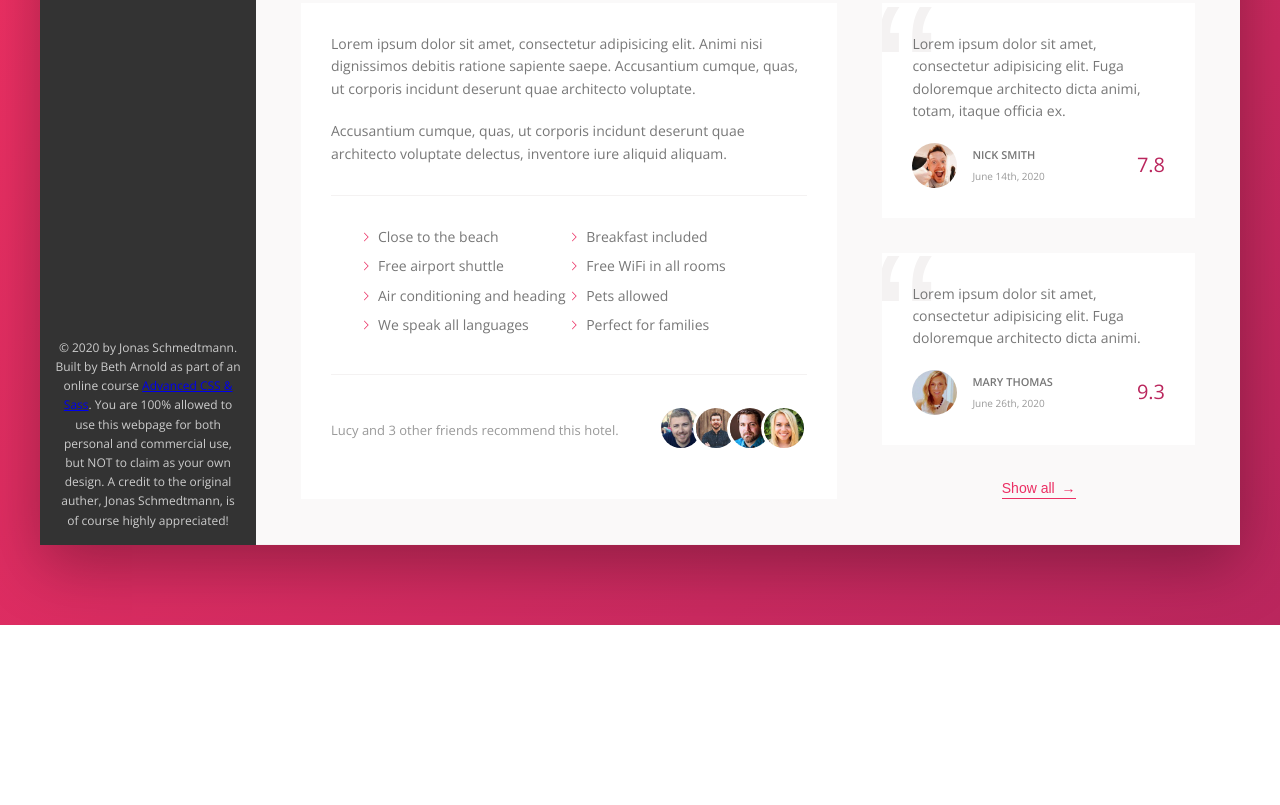
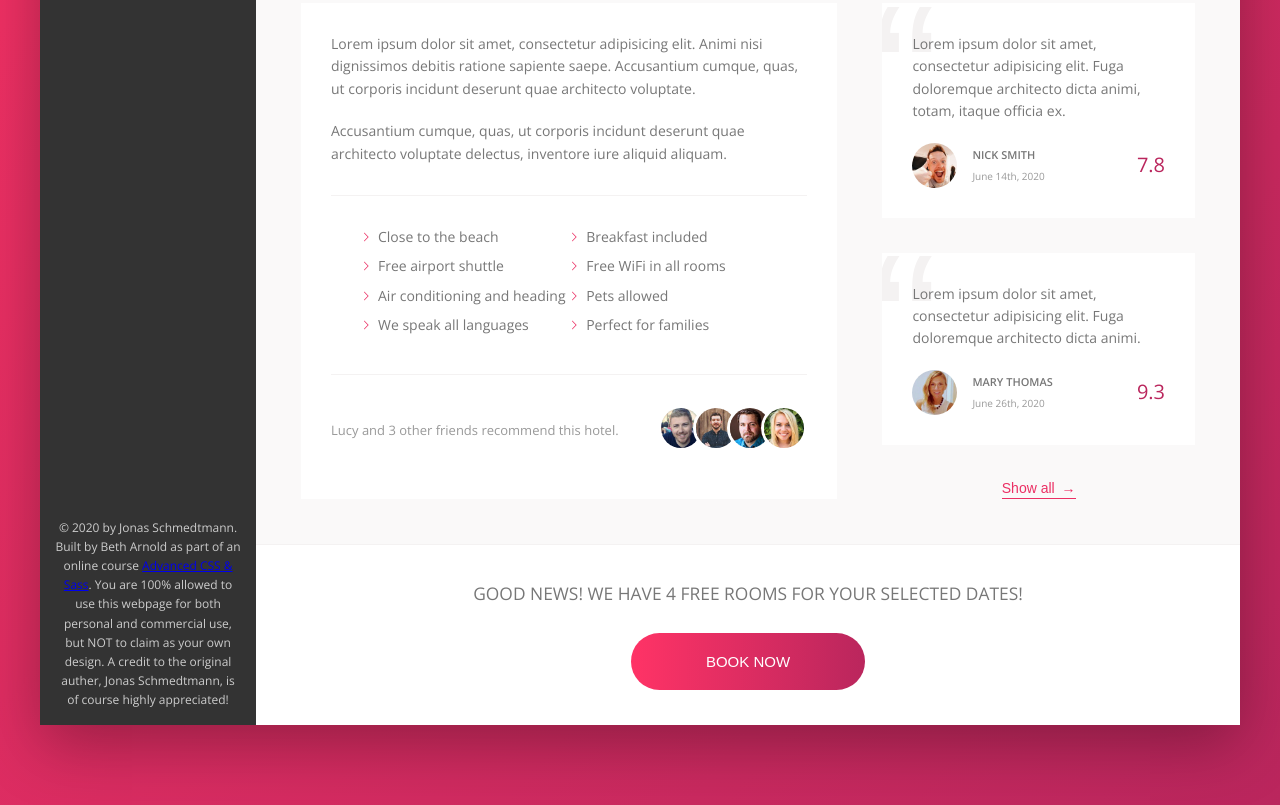
Before and after one commit to BETH-A/Trillo, a website: page starter/index.html in a window 1280 px wide. Shown: the part 644-1449 px from the top of the page. Before the commit the page ends 1269 px from the top, so only its background shows below. Drawn offline with nearby package versions, Linux system fonts and the light colour scheme.

Commit message:
Build & Style the Call To Action Section

```diff
--- a/starter/index.html
+++ b/starter/index.html
@@ -196,6 +196,16 @@
                             <button class="btn-inline">Show all <span>&rarr;</span></button>
                         </div>
                     </div>
+
+                    <div class="cta">
+                        <h2 class="cta__book-now">
+                            Good news! We have 4 free rooms for your selected dates!
+                        </h2>
+                        <button class="btn">
+                            <span class="btn__visible">Book now</span>
+                            <span class="btn__invisible">Only 4 rooms left</span>
+                        </button>
+                    </div>
                 </main>
             </div>
         </div>
--- a/starter/sass/_components.scss
+++ b/starter/sass/_components.scss
@@ -454,4 +454,68 @@
 }
 
 ///////////////////////////////////////
-//RECOMMEND
+//CALL TO ACTION
+.cta {
+    padding: 3.5rem 0;
+    text-align: center;
+
+    &__book-now {
+        font-size: 1.74rem;
+        font-weight: 400;
+        text-transform: uppercase;
+        margin-bottom: 2.5rem;
+    }
+}
+
+///////////////////////////////////////
+//button
+.btn {
+    font-size: 1.5rem;
+    font-weight: 300;
+    border: none;
+    border-radius: 10rem;
+    text-transform: uppercase;
+    background-image: linear-gradient(to right, var(--color-primary-light), var(--color-primary-dark));
+    color: #fff;
+    position: relative;
+    overflow: hidden;
+    cursor: pointer;
+
+    & > * {
+        display: inline-block;
+        height: 100%;
+        width: 100%;
+        transition: all .2s;
+
+    }
+
+    &__visible {
+        padding: 2rem 7.5rem;
+
+    }
+
+    &__invisible {
+        position: absolute;
+        padding: 2rem 0;
+        left: 0;
+        top: -100%;
+    }
+
+    &:hover {
+        background-image: linear-gradient(to left, var(--color-primary-light), var(--color-primary-dark));
+
+    }
+
+    &:hover &__visible {
+        transform: translateY(100%);
+    }
+
+    &:hover &__invisible {
+        top: 0;
+    }
+
+    &:focus {
+        outline: none;
+        animation: pulsate 1s infinite;
+    }
+}
```
Also changed, not shown: starter/css/style.css.
